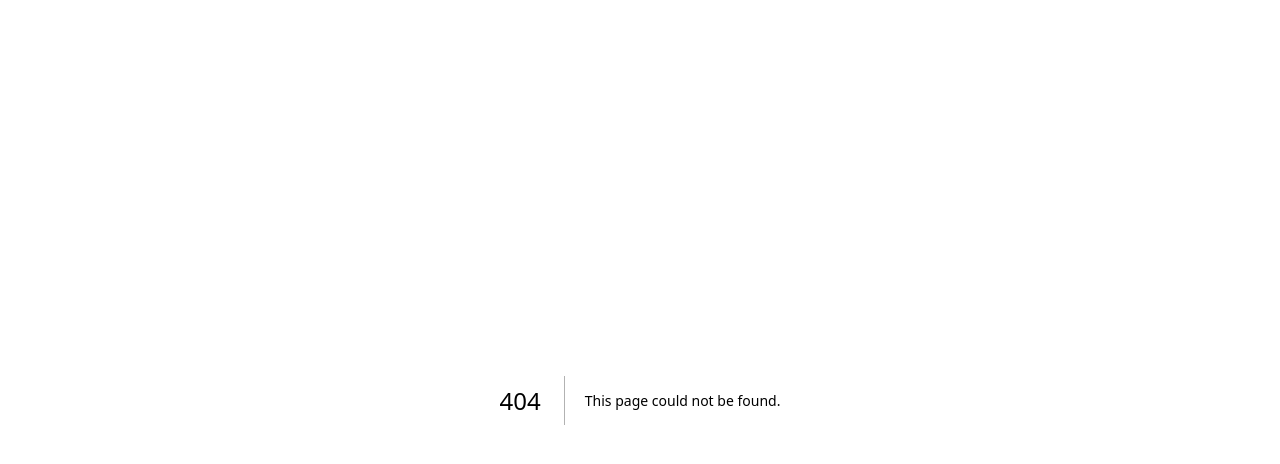
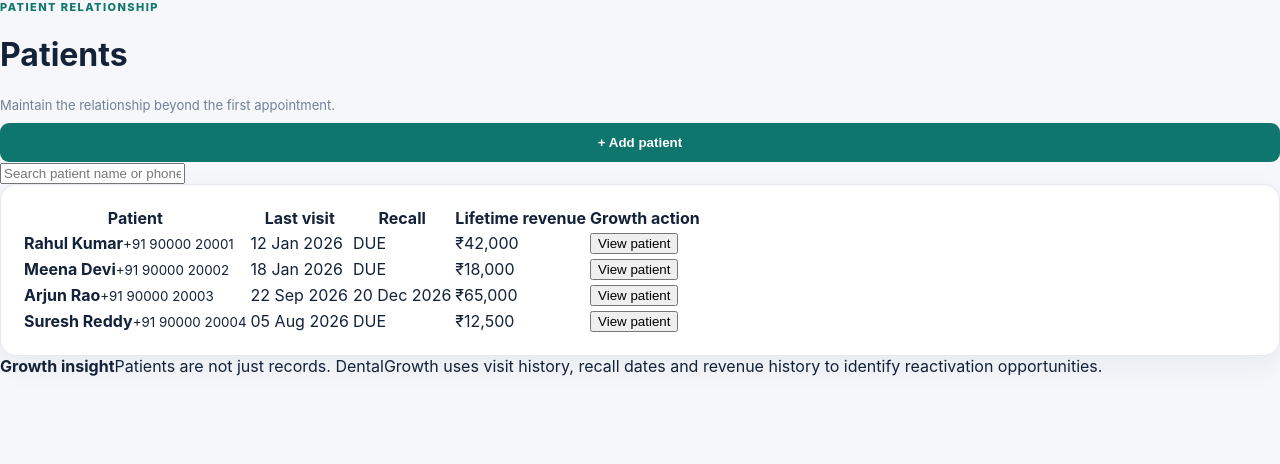
Before and after one commit to Bsuresh70/dentalcare, a Next.js app: page /patients in a window 1280 px wide. Before the commit this address had no page. Shown: the top 464 px of the page. Built offline with nearby package versions, Linux system fonts and the light colour scheme.

Commit message:
feat: add Phase 4 lead and patient management

```diff
--- /dev/null
+++ b/app/patients/page.tsx
@@ -0,0 +1,17 @@
+'use client';
+import { useMemo, useState } from 'react';
+const patients=[
+ {name:'Rahul Kumar',phone:'+91 90000 20001',last:'12 Jan 2026',recall:'Due',revenue:42000},
+ {name:'Meena Devi',phone:'+91 90000 20002',last:'18 Jan 2026',recall:'Due',revenue:18000},
+ {name:'Arjun Rao',phone:'+91 90000 20003',last:'22 Sep 2026',recall:'20 Dec 2026',revenue:65000},
+ {name:'Suresh Reddy',phone:'+91 90000 20004',last:'05 Aug 2026',recall:'Due',revenue:12500}
+];
+export default function Patients(){
+ const [q,setQ]=useState('');
+ const filtered=useMemo(()=>patients.filter(p=>(p.name+' '+p.phone).toLowerCase().includes(q.toLowerCase())),[q]);
+ return <main className="page"><header className="pageHead"><div><p className="eyebrow">PATIENT RELATIONSHIP</p><h1>Patients</h1><p className="muted">Maintain the relationship beyond the first appointment.</p></div><button className="primary small">+ Add patient</button></header>
+ <div className="search"><input value={q} onChange={e=>setQ(e.target.value)} placeholder="Search patient name or phone…"/></div>
+ <section className="panel"><div className="tableWrap"><table><thead><tr><th>Patient</th><th>Last visit</th><th>Recall</th><th>Lifetime revenue</th><th>Growth action</th></tr></thead><tbody>{filtered.map(p=><tr key={p.phone}><td><strong>{p.name}</strong><small>{p.phone}</small></td><td>{p.last}</td><td>{p.recall==='Due'?<span className="badge open">DUE</span>:p.recall}</td><td>₹{p.revenue.toLocaleString('en-IN')}</td><td><button className="tableButton">View patient</button></td></tr>)}</tbody></table></div></section>
+ <div className="patientNote"><strong>Growth insight</strong><span>Patients are not just records. DentalGrowth uses visit history, recall dates and revenue history to identify reactivation opportunities.</span></div>
+ </main>
+}
```
